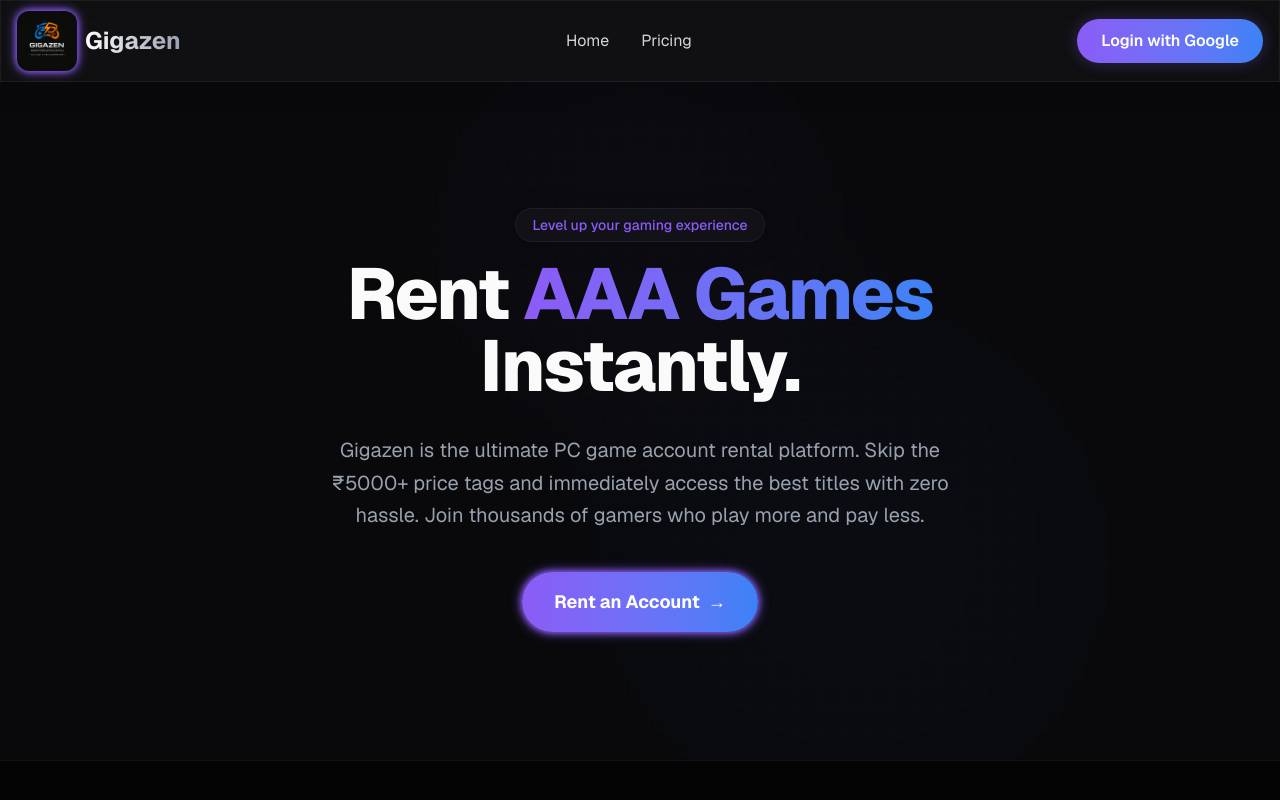
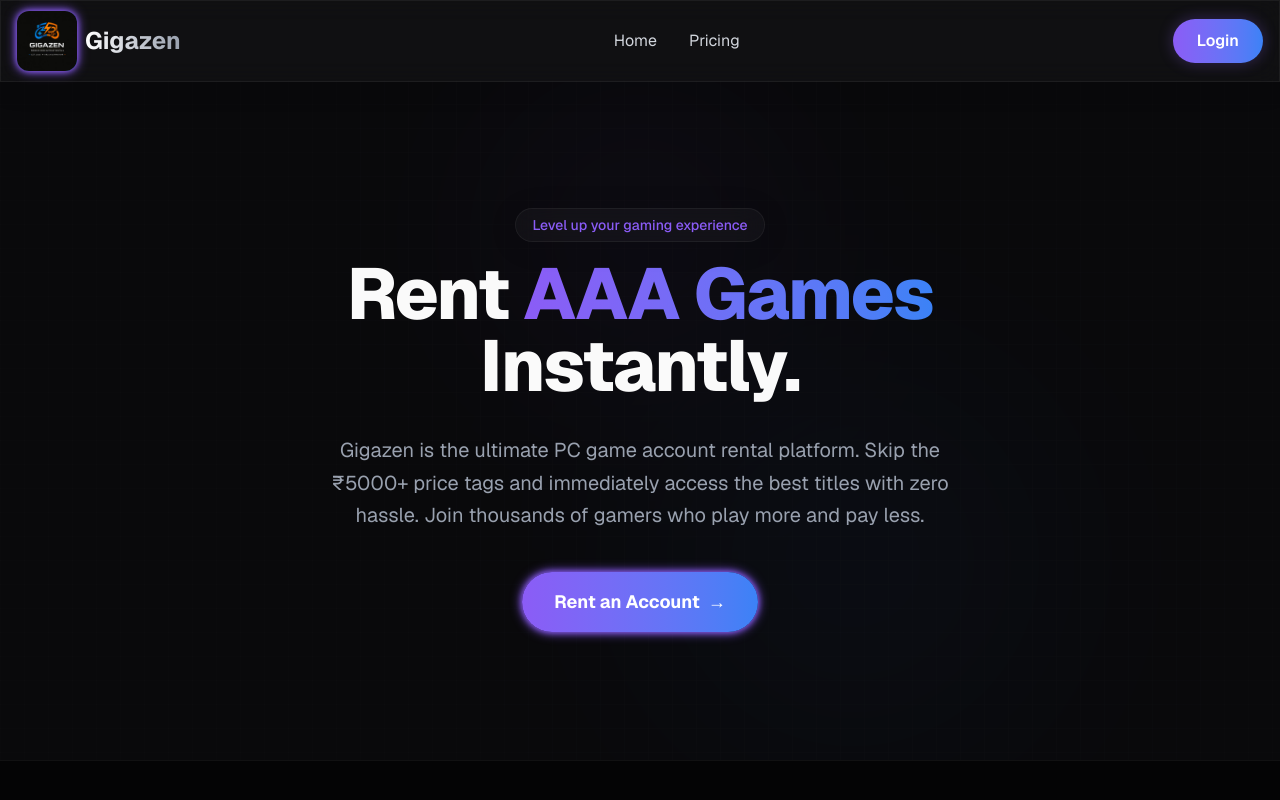
Before and after one commit to Arjun-Shukla/Gigazen, a Next.js app: page / in a window 1280 px wide. Shown: the top 800 px of the page. Built offline with nearby package versions, Linux system fonts and the light colour scheme; no server answers.

Commit message:
changed header.jsx

```diff
--- a/src/components/layout/Header.tsx
+++ b/src/components/layout/Header.tsx
@@ -55,9 +55,9 @@
           ) : (
             <button
               onClick={() => signIn("google")}
-              className="px-6 py-2.5 rounded-full bg-gradient-to-r from-primary to-accent text-white font-semibold hover:opacity-90 transition-opacity shadow-[0_0_15px_rgba(139,92,246,0.3)] hover:shadow-[0_0_25px_rgba(139,92,246,0.5)]"
+              className="px-6 py-2.5 rounded-full bg-gradient-to-r from-primary to-accent text-white font-semibold hover:opacity-90 transition-opacity shadow-[0_0_15px_rgba(139,92,246,0.3)] hover:shadow-[0_0_25px_rgba(139,92,246,0.5) cursor-pointer]"
             >
-              Login with Google
+              Login
             </button>
           )}
         </div>
```
